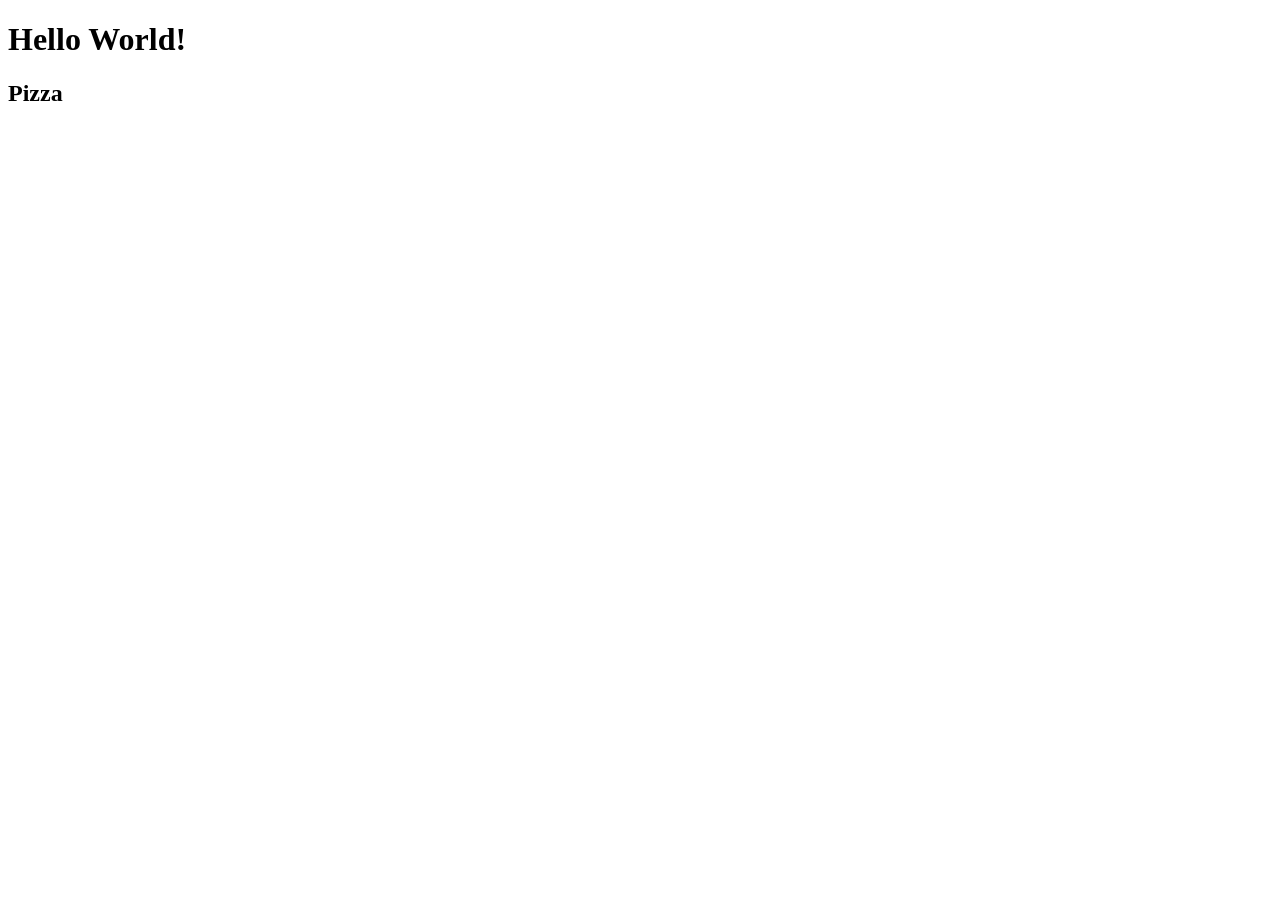
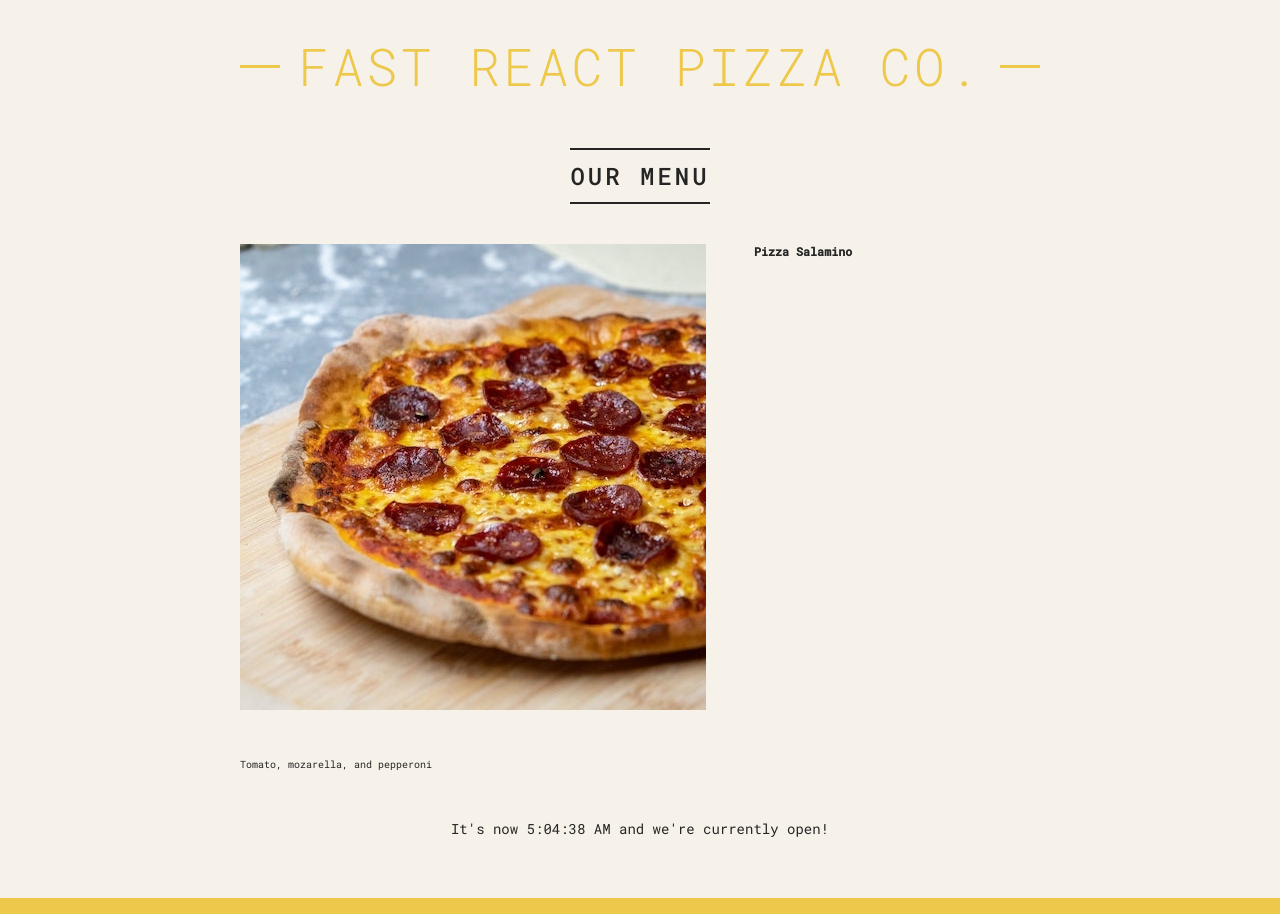
Before and after one commit to angusgee/pizza-menu, a React (Vite) app: page / in a window 1280 px wide. Before the commit the page ends 800 px from the top, so only its background shows below. Built offline with nearby package versions, Linux system fonts and the light colour scheme.

Commit message:
Add data and styles

```diff
--- a/src/App.jsx
+++ b/src/App.jsx
@@ -1,14 +1,109 @@
+/* eslint-disable react/prop-types */
+import "./index.css";
+
+const pizzaData = [
+  {
+    name: "Focaccia",
+    ingredients: "Bread with italian olive oil and rosemary",
+    price: 6,
+    photoName: "pizzas/focaccia.jpg",
+    soldOut: false,
+  },
+  {
+    name: "Pizza Margherita",
+    ingredients: "Tomato and mozarella",
+    price: 10,
+    photoName: "pizzas/margherita.jpg",
+    soldOut: false,
+  },
+  {
+    name: "Pizza Spinaci",
+    ingredients: "Tomato, mozarella, spinach, and ricotta cheese",
+    price: 12,
+    photoName: "pizzas/spinaci.jpg",
+    soldOut: false,
+  },
+  {
+    name: "Pizza Funghi",
+    ingredients: "Tomato, mozarella, mushrooms, and onion",
+    price: 12,
+    photoName: "pizzas/funghi.jpg",
+    soldOut: false,
+  },
+  {
+    name: "Pizza Salamino",
+    ingredients: "Tomato, mozarella, and pepperoni",
+    price: 15,
+    photoName: "pizzas/salamino.jpg",
+    soldOut: true,
+  },
+  {
+    name: "Pizza Prosciutto",
+    ingredients: "Tomato, mozarella, ham, aragula, and burrata cheese",
+    price: 18,
+    photoName: "pizzas/prosciutto.jpg",
+    soldOut: false,
+  },
+];
+
 function App() {
   return (
-    <>
-      <h1>Hello World!</h1>
-      <Pizza />
-    </>
+    <div className="container">
+      <Header />
+      <Menu />
+      <Footer />
+    </div>
   );
 }
 
-function Pizza() {
-  return <h2>Pizza</h2>;
+function Header() {
+  return (
+    <header className="header">
+      <h1>Fast React Pizza Co.</h1>
+    </header>
+  );
+}
+
+function Menu() {
+  return (
+    <main className="menu">
+      <h2>Our Menu</h2>
+      <Pizza
+        name="Pizza Salamino"
+        ingredients="Tomato, mozarella, and pepperoni"
+        price="15"
+        photoName="./src/assets/salamino.jpg"
+        soldOut="true"
+      />
+    </main>
+  );
+}
+
+function Pizza(props) {
+  console.log("pizza props: ", props);
+  return (
+    <div className="pizzas">
+      <img src={props.photoName} alt={props.name} className="img" />
+      <h3>{props.name}</h3>
+      <p className="text">{props.ingredients}</p>
+    </div>
+  );
+}
+
+function Footer() {
+  const hour = new Date().getHours();
+  const openHour = 12;
+  const closeHour = 22;
+  const isOpen = hour >= openHour && hour <= closeHour;
+  console.log(isOpen);
+  return (
+    <footer className="footer">
+      <p>
+        It&apos;s now {new Date().toLocaleTimeString()} and we&apos;re currently
+        open!
+      </p>
+    </footer>
+  );
 }
 
 export default App;
--- a/src/index.css
+++ b/src/index.css
@@ -0,0 +1,187 @@
+@import url("https://fonts.googleapis.com/css2?family=Roboto+Mono:ital,wght@0,300;0,400;0,500;1,300&display=swap");
+
+* {
+  margin: 0;
+  padding: 0;
+  box-sizing: border-box;
+}
+
+html {
+  font-size: 62.5%;
+}
+
+body {
+  font-family: "Roboto Mono", sans-serif;
+  color: #252525;
+  font-weight: 400;
+  background-color: #f7f2e9;
+  border-bottom: 1.6rem solid #edc84b;
+  min-height: 100vh;
+  padding: 3.2rem;
+  padding-bottom: 6rem;
+}
+
+.container {
+  max-width: 80rem;
+  margin: 0 auto;
+
+  display: flex;
+  flex-direction: column;
+  align-items: center;
+  gap: 4.8rem;
+}
+
+/* *************** */
+
+.header {
+  align-self: stretch;
+}
+
+.header h1 {
+  /* Non-accessible color */
+  color: #edc84b;
+  /* color: #af8602; */
+
+  text-transform: uppercase;
+  text-align: center;
+  font-size: 5.2rem;
+  font-weight: 300;
+  letter-spacing: 3px;
+  position: relative;
+  width: 100%;
+  display: block;
+}
+
+.header h1::before,
+.header h1::after {
+  display: block;
+  content: "";
+  height: 3px;
+  width: 4rem;
+  background-color: #edc84b;
+  position: absolute;
+  top: calc(50% - 1px);
+}
+
+.header h1::before {
+  left: 0;
+}
+
+.header h1::after {
+  right: 0;
+}
+
+/* *************** */
+
+.menu {
+  display: flex;
+  flex-direction: column;
+  align-items: center;
+  gap: 4rem;
+}
+
+.menu h2 {
+  display: inline-block;
+  padding: 1rem 0;
+  border-top: 2px solid currentColor;
+  border-bottom: 2px solid currentColor;
+  font-size: 2.4rem;
+  text-transform: uppercase;
+  letter-spacing: 3px;
+  font-weight: 500;
+}
+
+.menu > p {
+  font-size: 1.5rem;
+  text-align: center;
+  line-height: 1.6;
+  width: 80%;
+}
+
+.pizzas {
+  list-style: none;
+  display: grid;
+  grid-template-columns: 1fr 1fr;
+  gap: 4.8rem;
+}
+
+.pizza {
+  display: flex;
+  gap: 3.2rem;
+}
+
+.pizza img {
+  width: 12rem;
+  aspect-ratio: 1;
+  align-self: start;
+}
+
+.pizza div {
+  display: flex;
+  flex-direction: column;
+  gap: 0.8rem;
+  padding: 0.4rem 0;
+}
+
+.pizza h3 {
+  font-size: 2rem;
+  font-weight: 400;
+}
+
+.pizza p {
+  font-size: 1.4rem;
+  font-weight: 300;
+  font-style: italic;
+  margin-bottom: auto;
+}
+
+.pizza span {
+  display: block;
+  font-size: 1.6rem;
+}
+
+.pizza.sold-out {
+  color: #888;
+}
+
+.pizza.sold-out img {
+  filter: grayscale();
+  opacity: 0.8;
+}
+
+/* *************** */
+
+.footer {
+  font-size: 1.4rem;
+}
+
+.order {
+  display: flex;
+  flex-direction: column;
+  align-items: center;
+  gap: 2.4rem;
+}
+
+.btn {
+  color: inherit;
+  font-family: inherit;
+  border: none;
+  font-size: 1.4rem;
+  font-weight: 500;
+  background-color: #edc84b;
+  padding: 1.4rem 3.2rem;
+  cursor: pointer;
+  transition: all 0.2s;
+}
+
+.btn:hover {
+  background-color: #e9bb24;
+}
+
+/*
+SPACING SYSTEM (px)
+2 / 4 / 8 / 12 / 16 / 24 / 32 / 40 / 48 / 64 / 80 / 96 / 128
+
+FONT SIZE SYSTEM (px)
+10 / 12 / 14 / 16 / 18 / 20 / 24 / 30 / 36 / 44 /52 / 62 / 74 / 86 / 98
+*/
```
Also changed, not shown: 1 other file (tests, documents, lock files or other folders).
